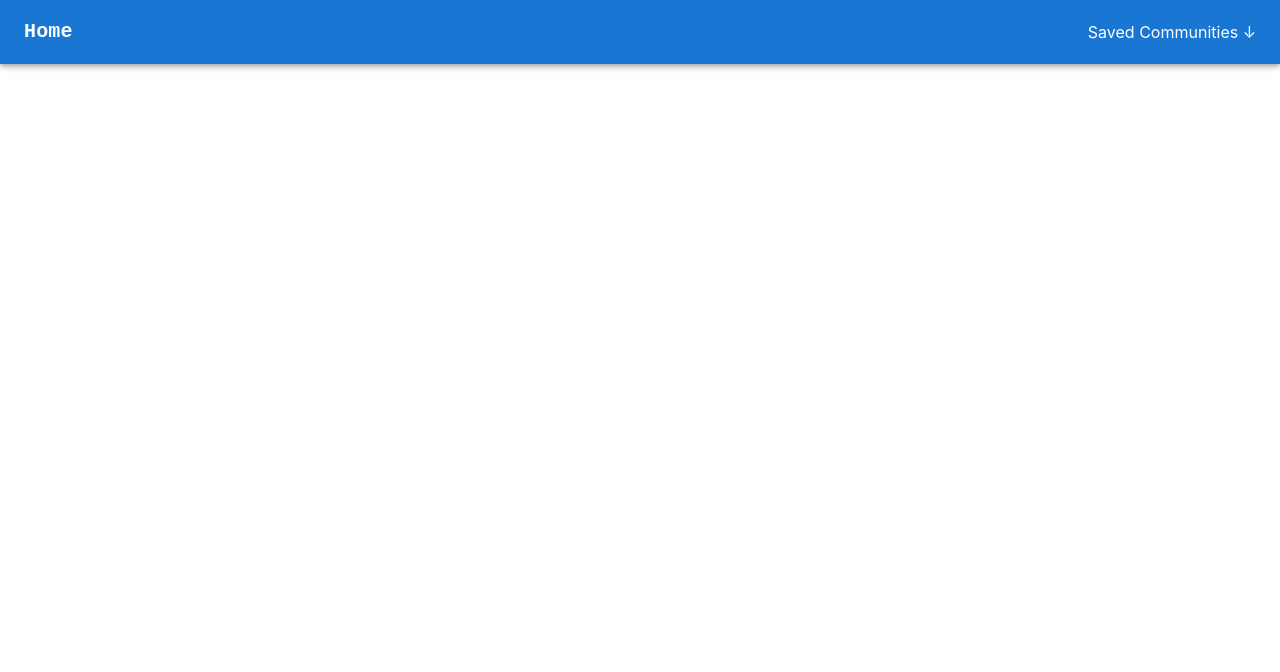
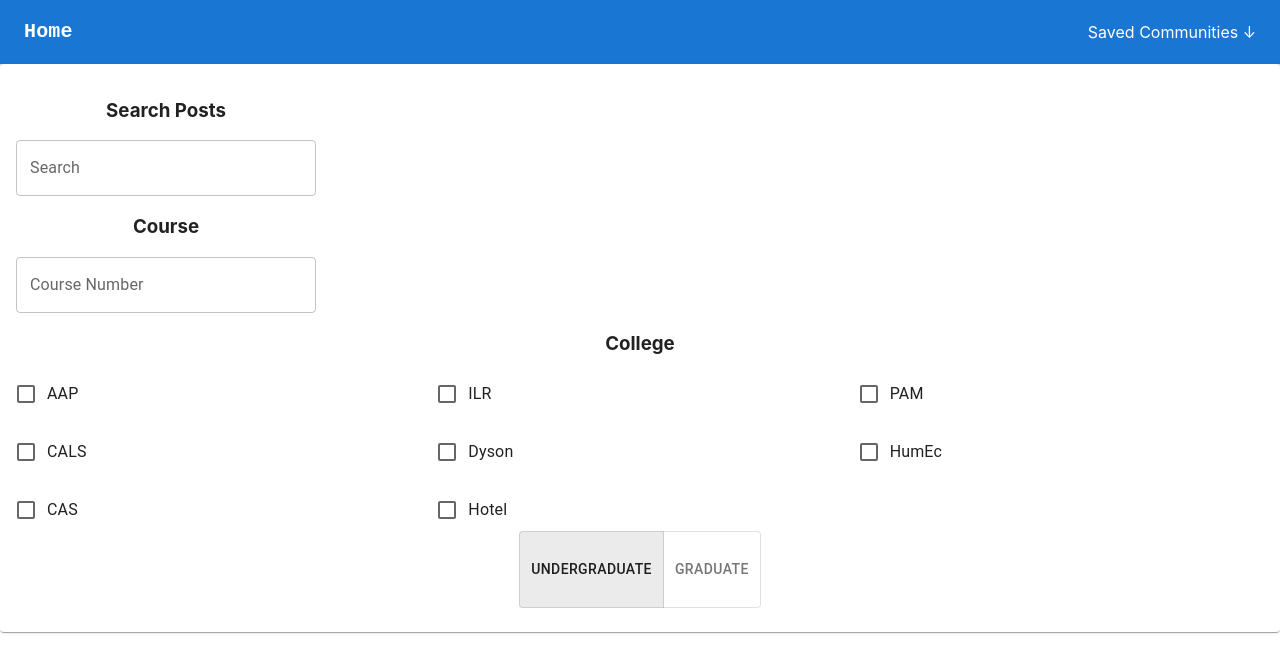
Before and after one commit to cornellh4i/newbie-hackathon, a React (Create React App) app in the folder frontend/: page / in a window 1280 px wide. Shown: the top 672 px of the page. Built offline with nearby package versions, Linux system fonts and the light colour scheme.

Commit message:
created basic filter menu component

```diff
--- a/frontend/src/App.tsx
+++ b/frontend/src/App.tsx
@@ -1,12 +1,14 @@
-import React from 'react';
-import logo from './logo.svg';
-import './App.css';
-import Navbar from './components/Navbar';
+import React from "react";
+import logo from "./logo.svg";
+import "./App.css";
+import Navbar from "./components/Navbar";
+import FilterMenu from "./components/FilterMenu";
 
 function App() {
   return (
     <div className="App">
       <Navbar />
+      <FilterMenu />
     </div>
   );
 }
--- /dev/null
+++ b/frontend/src/components/FilterCollege.tsx
@@ -0,0 +1,28 @@
+import React from "react";
+import FormGroup from "@mui/material/FormGroup";
+import FormControlLabel from "@mui/material/FormControlLabel";
+import Checkbox from "@mui/material/Checkbox";
+
+interface Props {
+  heading: string;
+  labels: string[];
+}
+
+export default function CheckboxLabels({ labels, heading }: Props) {
+  const containerStyle = {
+    display: "grid",
+    gridTemplateColumns: "repeat(3, 1fr)", // 3 columns
+    gap: "16px", // Adjust the gap as needed
+  };
+
+  return (
+    <>
+      <h3>{heading}</h3>
+      <FormGroup style={containerStyle}>
+        {labels.map((label) => (
+          <FormControlLabel key={label} control={<Checkbox />} label={label} />
+        ))}
+      </FormGroup>
+    </>
+  );
+}
--- a/frontend/src/components/FilterMenu.tsx
+++ b/frontend/src/components/FilterMenu.tsx
@@ -0,0 +1,38 @@
+import * as React from "react";
+// import Box from "@mui/material/Box";
+import Card from "@mui/material/Card";
+// import CardActions from "@mui/material/CardActions";
+import CardContent from "@mui/material/CardContent";
+// import Button from "@mui/material/Button";
+// import Typography from "@mui/material/Typography";
+import FilterSearch from "../components/FilterSearch";
+import FilterCollege from "../components/FilterCollege";
+import FilterToggle from "../components/FilterToggle";
+
+function FilterMenu() {
+  const collegeLabels = [
+    "AAP",
+    "ILR",
+    "PAM",
+    "CALS",
+    "Dyson",
+    "HumEc",
+    "CAS",
+    "Hotel",
+  ];
+
+  return (
+    <Card sx={{ minWidth: 275 }}>
+      <CardContent>
+        <FilterSearch heading={"Search Posts"} label={"Search"} />
+        <FilterSearch heading={"Course"} label={"Course Number"} />
+
+        <FilterCollege heading={"College"} labels={collegeLabels} />
+
+        <FilterToggle />
+      </CardContent>
+    </Card>
+  );
+}
+
+export default FilterMenu;
--- /dev/null
+++ b/frontend/src/components/FilterSearch.tsx
@@ -0,0 +1,94 @@
+import * as React from "react";
+import TextField from "@mui/material/TextField";
+import Autocomplete, { createFilterOptions } from "@mui/material/Autocomplete";
+
+const filter = createFilterOptions<FilmOptionType>();
+
+interface Props {
+  heading: string;
+  label: string;
+}
+
+function FilterSearch({ heading, label }: Props) {
+  const [value, setValue] = React.useState<FilmOptionType | null>(null);
+
+  return (
+    <Autocomplete
+      value={value}
+      onChange={(event, newValue) => {
+        if (typeof newValue === "string") {
+          setValue({
+            title: newValue,
+          });
+        } else if (newValue && newValue.inputValue) {
+          // Create a new value from the user input
+          setValue({
+            title: newValue.inputValue,
+          });
+        } else {
+          setValue(newValue);
+        }
+      }}
+      filterOptions={(options, params) => {
+        const filtered = filter(options, params);
+
+        const { inputValue } = params;
+        // Suggest the creation of a new value
+        const isExisting = options.some(
+          (option) => inputValue === option.title
+        );
+        if (inputValue !== "" && !isExisting) {
+          filtered.push({
+            inputValue,
+            title: `Add "${inputValue}"`,
+          });
+        }
+
+        return filtered;
+      }}
+      selectOnFocus
+      clearOnBlur
+      handleHomeEndKeys
+      id="free-solo-with-text-demo"
+      options={top100Films}
+      getOptionLabel={(option) => {
+        // Value selected with enter, right from the input
+        if (typeof option === "string") {
+          return option;
+        }
+        // Add "xxx" option created dynamically
+        if (option.inputValue) {
+          return option.inputValue;
+        }
+        // Regular option
+        return option.title;
+      }}
+      renderOption={(props, option) => <li {...props}>{option.title}</li>}
+      sx={{ width: 300 }}
+      freeSolo
+      renderInput={(params) => (
+        <>
+          <h3>{heading}</h3>
+          <TextField {...params} label={label} />
+        </>
+      )}
+    />
+  );
+}
+
+interface FilmOptionType {
+  inputValue?: string;
+  title: string;
+}
+
+// Top 100 films as rated by IMDb users. http://www.imdb.com/chart/top
+const top100Films: readonly FilmOptionType[] = [
+  { title: "CS 1110" },
+  { title: "CS 2110" },
+  { title: "CS 2800" },
+  { title: "CS 3110" },
+  { title: "CS 3410" },
+  { title: "CS 4820" },
+];
+
+export default FilterSearch;
--- /dev/null
+++ b/frontend/src/components/FilterToggle.tsx
@@ -0,0 +1,30 @@
+import * as React from "react";
+import ToggleButton from "@mui/material/ToggleButton";
+import ToggleButtonGroup from "@mui/material/ToggleButtonGroup";
+
+export default function ToggleButtons() {
+  const [alignment, setAlignment] = React.useState<string | null>("left");
+
+  const handleAlignment = (
+    event: React.MouseEvent<HTMLElement>,
+    newAlignment: string | null
+  ) => {
+    setAlignment(newAlignment);
+  };
+
+  return (
+    <ToggleButtonGroup
+      value={alignment}
+      exclusive
+      onChange={handleAlignment}
+      aria-label="text alignment"
+    >
+      <ToggleButton value="left" aria-label="left aligned">
+        <p>Undergraduate</p>
+      </ToggleButton>
+      <ToggleButton value="center" aria-label="centered">
+        <p>Graduate</p>
+      </ToggleButton>
+    </ToggleButtonGroup>
+  );
+}
```
